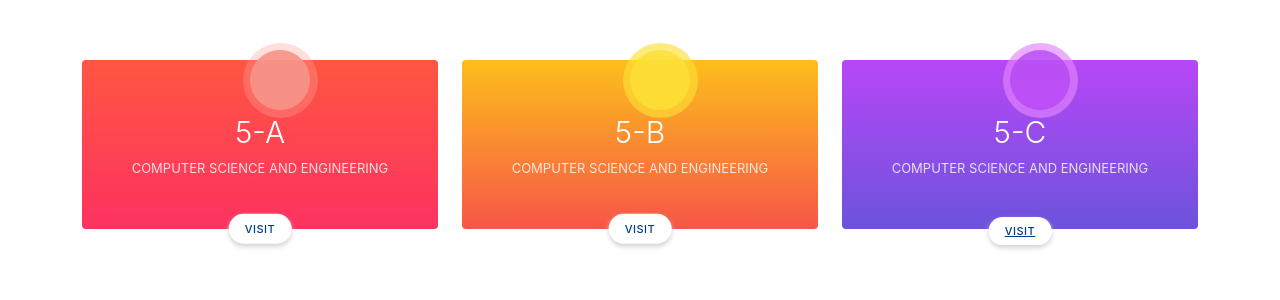
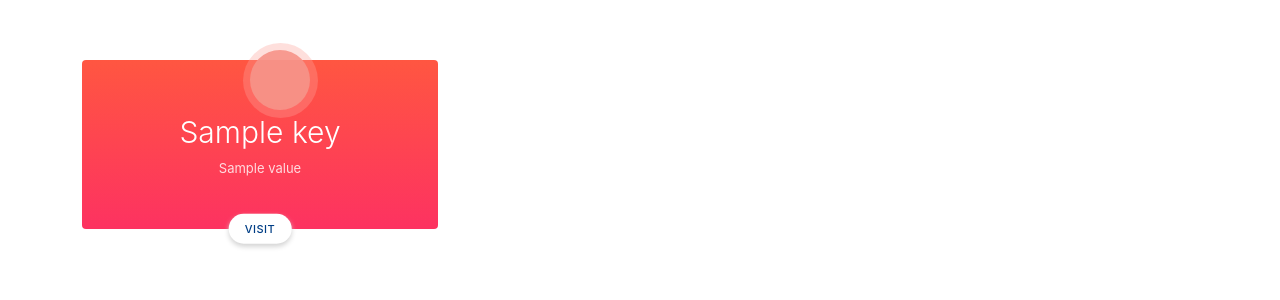
Before and after one commit to xxpsynagure/Archivo, a Django app: template templates/TeacherDashboard.html in a window 1280 px wide. Shown: the part 309-609 px from the top of the page. Run offline with Django 3.2, Linux system fonts and the light colour scheme; the template is opened without the code that fills it: most values are stand-ins (such as "Sample title", 1, 10 or a date in 2020); some libraries are stand-ins or nearby versions; some web fonts are replaced.

Commit message:
Teacher dashboard with db values

```diff
--- a/templates/TeacherDashboard.html
+++ b/templates/TeacherDashboard.html
@@ -1,6 +1,7 @@
 {%extends 'base.html'%}
 
 {%block content%}
+
 <!-- Navbar -->
 <a class="menu-toggle rounded" href="#"><i class="fas fa-user"></i></a>
 <nav id="sidebar-wrapper">
@@ -33,14 +34,16 @@
 
 <div class="container">
 	<div class="row">
+		{% for key, value in subject.items %}
+
 		<div class="col-md-4">
-			<div class="dbox dbox--color-1">
+			<div class="{%cycle 'dbox dbox--color-1' 'dbox dbox--color-2' 'dbox dbox--color-3' 'dbox dbox--color-1' %}">
 				<div class="dbox__icon">
 					<i class="glyphicon glyphicon-cloud"></i>
 				</div>
 				<div class="dbox__body">
-					<span class="dbox__count">5-A</span>
-					<span class="dbox__title">COMPUTER SCIENCE AND ENGINEERING</span>
+					<span class="dbox__count">{{key}}</span>
+					<span class="dbox__title">{{value}}</span>
 				</div>
 
 				<div class="dbox__action">
@@ -48,7 +51,8 @@
 				</div>
 			</div>
 		</div>
-		<div class="col-md-4">
+		{% endfor %}
+		<!-- <div class="col-md-4">
 			<div class="dbox dbox--color-2">
 				<div class="dbox__icon">
 					<i class="glyphicon glyphicon-download"></i>
@@ -77,7 +81,7 @@
 					<a class="dbox__action__btn" href="#">Visit</a>
 				</div>
 			</div>
-		</div>
+		</div> -->
 	</div>
 </div>
 </section>
```
Also changed, not shown: SFMS/views.py (+10 -1 lines).
